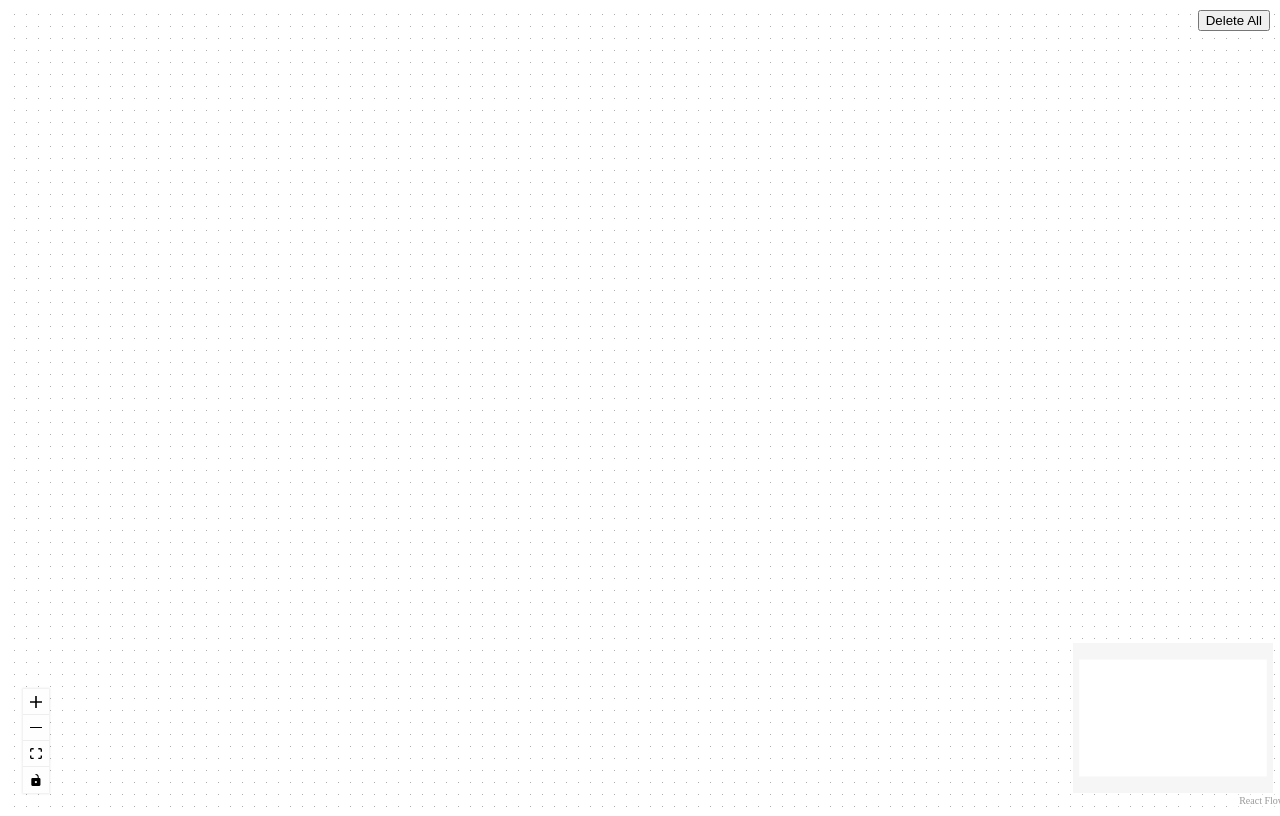
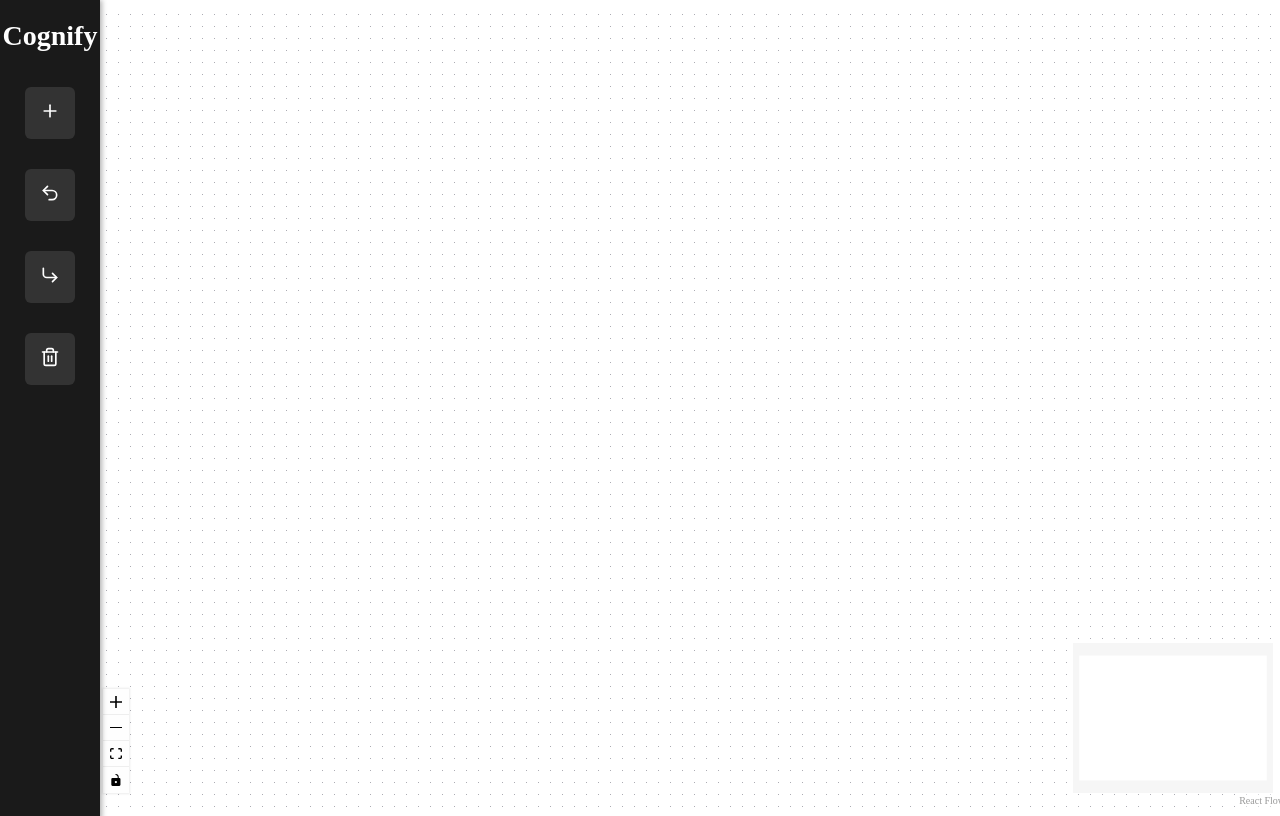
Before and after one commit to mrstrange1708/Mind_Map_Builder, a React (Vite) app: page / in a window 1280 px wide. Built offline with nearby package versions, Linux system fonts and the light colour scheme.

Commit message:
Added the toolbar

```diff
--- a/package.json
+++ b/package.json
@@ -12,6 +12,7 @@
   "dependencies": {
     "@xyflow/react": "^12.6.4",
     "classcat": "^5.0.5",
+    "lucide-react": "^0.511.0",
     "nanoid": "^5.1.5",
     "react": "^19.1.0",
     "react-dom": "^19.1.0",
--- a/src/App.jsx
+++ b/src/App.jsx
@@ -6,10 +6,33 @@ import {
     MiniMap,
     Controls,
     Background,
+    NodeToolbar,
 } from '@xyflow/react';
 import '@xyflow/react/dist/style.css';
 import { nanoid } from 'nanoid';
+import Toolbar from './components/Toolbar';
 import './App.css';
+
+const nodeTypes = {
+  custom: ({ id, data }) => {
+    return (
+      <div style={{ padding: 10, border: '1px solid #777', borderRadius: 5, background: 'white' }}>
+        <div>{data.label}</div>
+        <button onClick={() => data.onAddChild(id)} style={{
+          marginRight: '5px',
+          borderRadius: '50%',
+          width: '30px',
+          height: '30px',
+          fontSize: '20px',
+          lineHeight: '20px',
+          textAlign: 'center',
+          padding: 0,
+        }}>+</button>
+        <button onClick={() => data.onDelete(id)}>Delete</button>
+      </div>
+    );
+  }
+};
 
 const initialNodes = [];
 const initialEdges = [];
@@ -17,7 +40,18 @@ const initialEdges = [];
 function Flow() {
   const [nodes, setNodes] = useState(initialNodes);
   const [edges, setEdges] = useState(initialEdges);
+  const reactFlowInstance = useRef(null);
+
   const reactFlowWrapper = useRef(null);
+
+  const onAddChild = (id) => {
+    console.log("Add child to node:", id);
+  };
+
+  const onDelete = (id) => {
+    setNodes((nds) => nds.filter((node) => node.id !== id));
+    setEdges((eds) => eds.filter((edge) => edge.source !== id && edge.target !== id));
+  };
 
   const onNodesChange = useCallback(
     (changes) => setNodes((nds) => nds.map((node) => {
@@ -48,66 +82,71 @@ function Flow() {
     const newNode = {
       id: nanoid(),
       position,
-      data: { label: 'New Node' },
+      data: { label: 'New Node', onAddChild, onDelete },
       style: { padding: 10, border: '1px solid #777', borderRadius: 5 },
+      type: 'custom'
     };
     setNodes((nds) => nds.concat(newNode));
-  }, []);
+  }, [onAddChild, onDelete]);
+
+  const handleAddNode = useCallback(() => {
+    if (!reactFlowInstance.current) return;
+
+    const viewportWidth = window.innerWidth;
+    const viewportHeight = window.innerHeight;
+    const position = reactFlowInstance.current.project({ x: viewportWidth / 2, y: viewportHeight / 2 });
+
+    const newNode = {
+      id: nanoid(),
+      position,
+      data: { label: 'New Node', onAddChild, onDelete },
+      style: { padding: 10, border: '1px solid #777', borderRadius: 5 },
+      type: 'custom',
+    };
+    setNodes((nds) => nds.concat(newNode));
+  }, [onAddChild, onDelete]);
 
   const handleDeleteAll = () => {
     setNodes([]);
     setEdges([]);
   };
 
-  const CustomNode = ({ id, data }) => {
-    return (
-      <div style={{ padding: 10, border: '1px solid #777', borderRadius: 5, background: 'white' }}>
-        <div>{data.label}</div>
-        <button onClick={() => data.onAddChild(id)} style={{
-          marginRight: '5px',
-          borderRadius: '50%',
-          width: '30px',
-          height: '30px',
-          fontSize: '20px',
-          lineHeight: '20px',
-          textAlign: 'center',
-          padding: 0,
-        }}>+</button>
-        <button onClick={() => data.onDelete(id)}>Delete</button>
-      </div>
+  const sanitizedNodes = nodes.map((node) =>
+    node.type === "dimensions" ? { ...node, type: "custom" } : node
   );
-  };
 
   return (
-    <div
-      style={{ width: '100vw', height: '100vh' }}
-      onDoubleClick={handleDoubleClick}
-      ref={reactFlowWrapper}
-    >
+    <div style={{ display: 'flex', height: '100vh', width: '100vw' }} ref={reactFlowWrapper} onDoubleClick={handleDoubleClick}>
+      <Toolbar
+        onAddNode={handleAddNode}
+        onAddChild={onAddChild}
+        onDeleteAll={handleDeleteAll}
+      />
+      <div style={{ flexGrow: 1, marginLeft: '80px' }}>
         <ReactFlow
-        nodes={nodes}
+          nodes={sanitizedNodes}
           edges={edges}
-        draggable= {true}
+          draggable={true}
           onNodesChange={onNodesChange}
           onEdgesChange={onEdgesChange}
           onConnect={onConnect}
+          zoomOnDoubleClick={false}
           fitView
           panOnDrag
           zoomOnScroll
-        nodeTypes={{ custom: CustomNode }}
+          nodeTypes={nodeTypes}
           panOnScroll
           zoomOnPinch
+          onInit={(instance) => {
+            reactFlowInstance.current = instance;
+          }}
         >
           <MiniMap />
           <Controls />
+          <NodeToolbar />
           <Background gap={12} size={1} />
         </ReactFlow>
-      <button
-        onClick={handleDeleteAll}
-        style={{ position: 'absolute', top: 10, right: 10, zIndex: 1000 }}
-      >
-        Delete All
-      </button>
+      </div>
     </div>
   );
 }
--- a/src/components/Toolbar.jsx
+++ b/src/components/Toolbar.jsx
@@ -1,11 +1,68 @@
-import React from 'react'
+import React from 'react';
+import { Plus, Trash2, CornerDownRight, Undo2 } from 'lucide-react';
 
-const Toolbar = () => {
+const Toolbar = ({ onAddNode, onDeleteAll, onAddChild, onUndo }) => {
   return (
-    <div>
+    <div style={{
+      position: 'fixed',
+      top: 0,
+      left: 0,
+      height: '100vh',
+      width: '100px',
+      backgroundColor: '#1a1a1a',
+      display: 'flex',
+      flexDirection: 'column',
+      alignItems: 'center',
+      paddingTop: '20px',
+      boxShadow: '2px 0 5px rgba(0,0,0,0.3)',
+      zIndex: 1000,
+    }}>
+      <div style={{ color: '#fff', fontSize: '28px', fontWeight: 'bold', marginBottom: '20px' }}>
+        Cognify
+      </div>
+      <button
+        style={buttonStyle}
+        onClick={onAddNode || (() => console.log('Add Node clicked'))}
+        title="Add Node"
+      >
+        <Plus size={20} />
+      </button>
+      <button
+        style={buttonStyle}
+        onClick={onUndo || (() => console.log('Undo clicked'))}
+        title="Undo"
+      >
+        <Undo2 size={20} />
+      </button>
+      <button
+        style={buttonStyle}
+        onClick={onAddChild || (() => console.log('Add Child clicked'))}
+        title="Add Child"
+      >
+        <CornerDownRight size={20} />
+      </button>
+      <button
+        style={buttonStyle}
+        onClick={onDeleteAll || (() => console.log('Delete All clicked'))}
+        title="Delete All"
+      >
+        <Trash2 size={20} />
+      </button>
+    </div>
+  );
+};
 
-    </div>
-  )
-}
+const buttonStyle = {
+  margin: '15px 0',
+  padding: '12px 0',
+  width: '50px',
+  fontSize: '24px',
+  color: '#fff',
+  backgroundColor: '#333',
+  border: 'none',
+  borderRadius: '6px',
+  cursor: 'pointer',
+  transition: 'background-color 0.3s',
+};
 
-export default Toolbar
+export default Toolbar;
```
Also changed, not shown: src/components/node.jsx (deleted, +0 -11 lines), 1 other file (tests, documents, lock files or other folders). Lines whose indentation alone changed are shown as unchanged.
